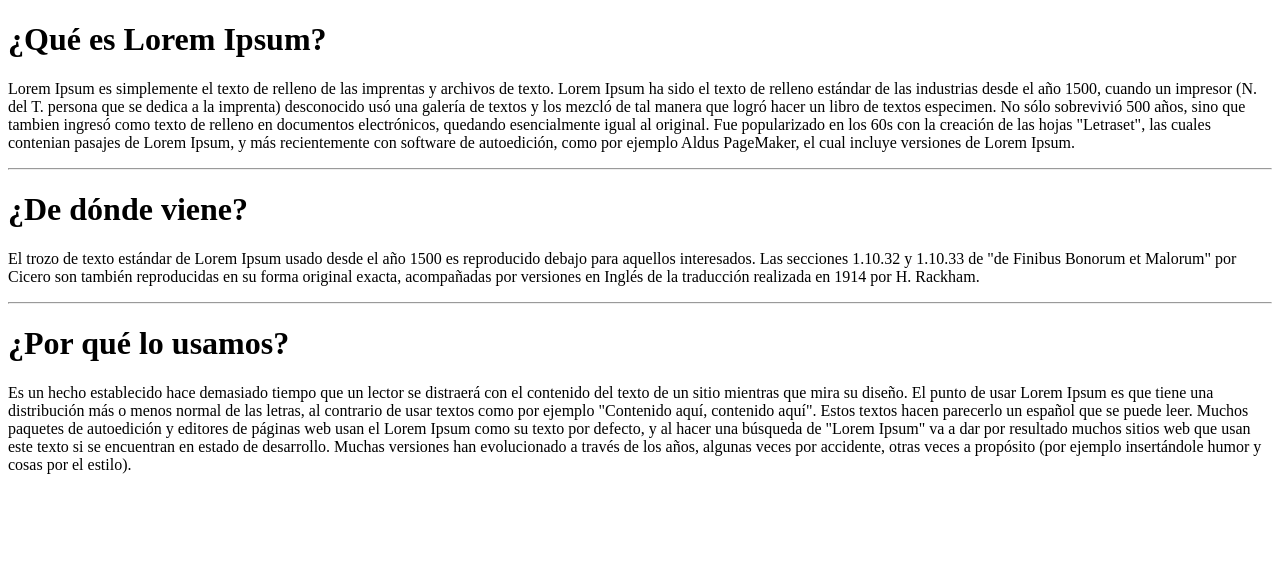
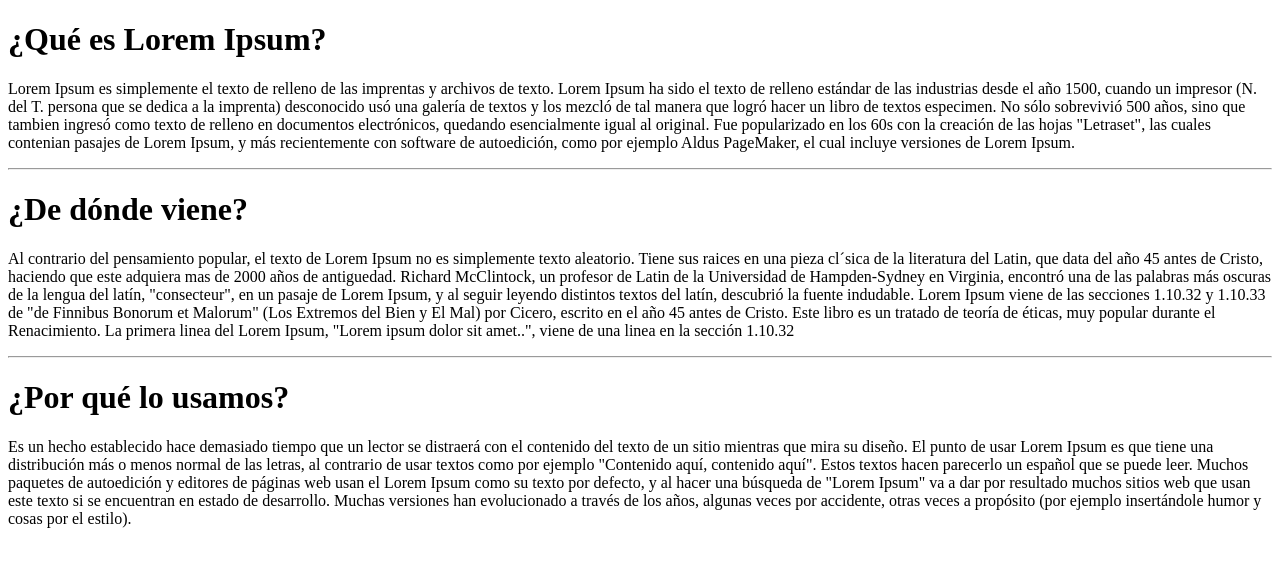
Before and after one commit to NicoAponce/demo, a React (Create React App) app: page / in a window 1280 px wide. Shown: the top 566 px of the page. Built offline with nearby package versions, Linux system fonts and the light colour scheme.

Commit message:
modifique parrafo dos de lorem

```diff
--- a/src/App.js
+++ b/src/App.js
@@ -20,11 +20,19 @@ const App = () => {
       <hr />
       <h1>¿De dónde viene?</h1>
       <p>
-        El trozo de texto estándar de Lorem Ipsum usado desde el año 1500 es
-        reproducido debajo para aquellos interesados. Las secciones 1.10.32 y
-        1.10.33 de "de Finibus Bonorum et Malorum" por Cicero son también
-        reproducidas en su forma original exacta, acompañadas por versiones en
-        Inglés de la traducción realizada en 1914 por H. Rackham.
+        Al contrario del pensamiento popular, el texto de Lorem Ipsum no es
+        simplemente texto aleatorio. Tiene sus raices en una pieza cl´sica de la
+        literatura del Latin, que data del año 45 antes de Cristo, haciendo que
+        este adquiera mas de 2000 años de antiguedad. Richard McClintock, un
+        profesor de Latin de la Universidad de Hampden-Sydney en Virginia,
+        encontró una de las palabras más oscuras de la lengua del latín,
+        "consecteur", en un pasaje de Lorem Ipsum, y al seguir leyendo distintos
+        textos del latín, descubrió la fuente indudable. Lorem Ipsum viene de
+        las secciones 1.10.32 y 1.10.33 de "de Finnibus Bonorum et Malorum" (Los
+        Extremos del Bien y El Mal) por Cicero, escrito en el año 45 antes de
+        Cristo. Este libro es un tratado de teoría de éticas, muy popular
+        durante el Renacimiento. La primera linea del Lorem Ipsum, "Lorem ipsum
+        dolor sit amet..", viene de una linea en la sección 1.10.32
       </p>
       <hr />
       <h1>¿Por qué lo usamos?</h1>
```
